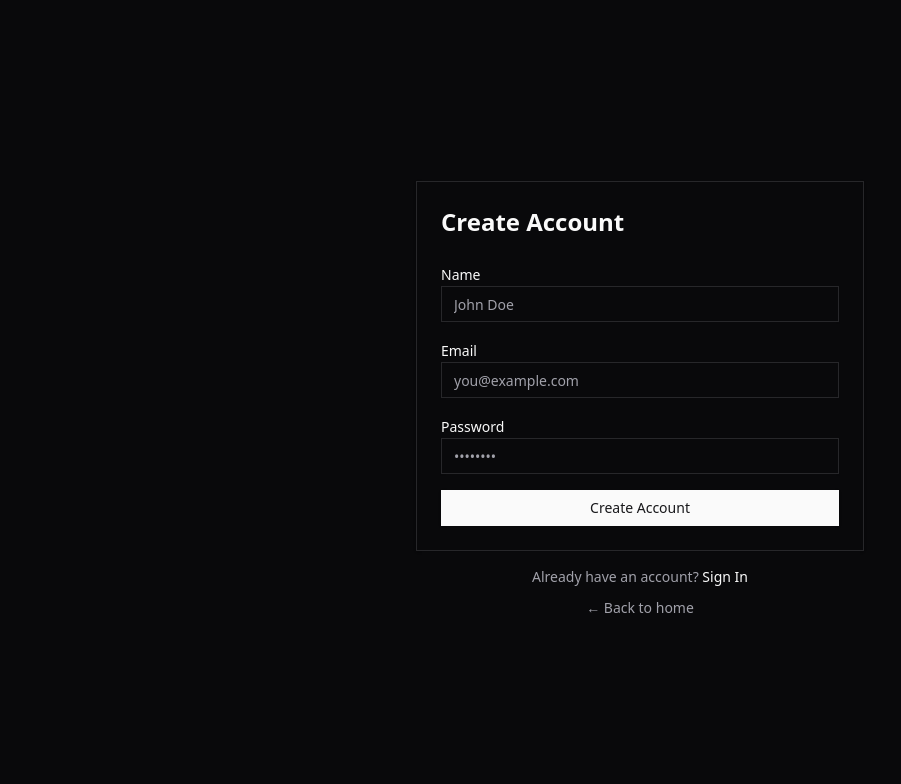
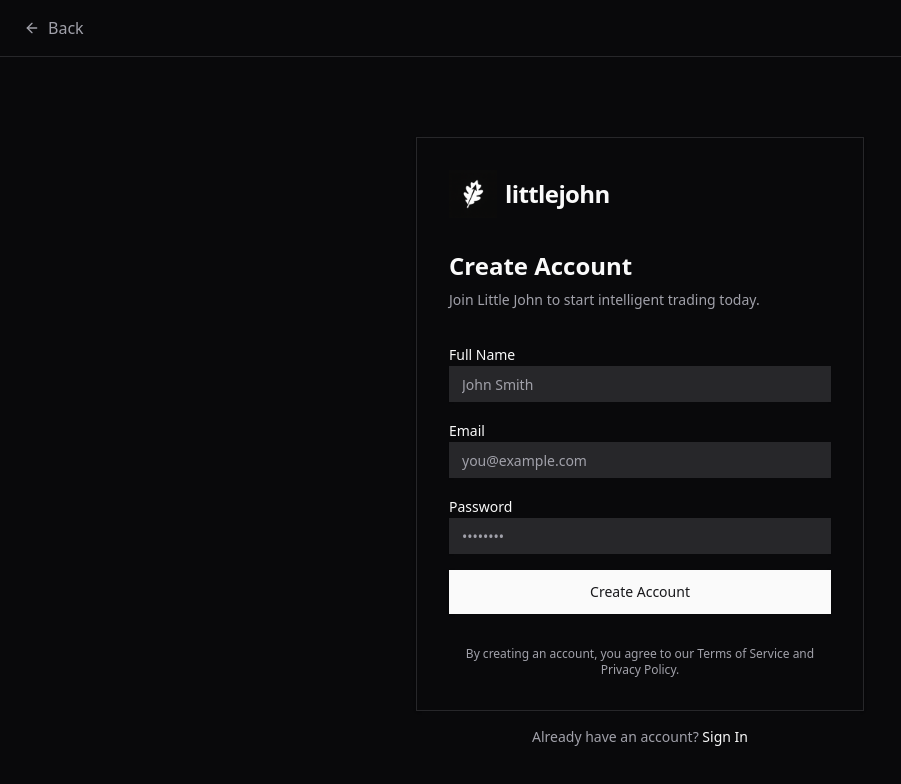
Before and after one commit to saribmah/littlejohn, a React (Vite) app in the folder packages/frontend/: page /signup in a window 1280 px wide. Shown: the top 784 px of the page, without its empty margins (0-901 px from the left). Built offline with nearby package versions, Linux system fonts and the light colour scheme.

Commit message:
Add proper design

```diff
--- a/packages/frontend/src/components/layouts/AuthLayout.tsx
+++ b/packages/frontend/src/components/layouts/AuthLayout.tsx
@@ -1,4 +1,4 @@
-import { Navigate, Outlet, Link } from 'react-router';
+import { Navigate, Outlet } from 'react-router';
 import { useAuthStore } from '../../features/auth';
 
 export function AuthLayout() {
@@ -9,19 +9,5 @@ export function AuthLayout() {
     return <Navigate to="/dashboard" replace />;
   }
 
-  return (
-    <div className="min-h-screen bg-background flex items-center justify-center p-4">
-      <div className="w-full max-w-md">
-        <Outlet />
-        <p className="text-center mt-2">
-          <Link
-            to="/"
-            className="text-sm text-muted-foreground hover:text-foreground transition"
-          >
-            ← Back to home
-          </Link>
-        </p>
-      </div>
-    </div>
-  );
+  return <Outlet />;
 }
--- a/packages/frontend/src/features/auth/LoginForm.tsx
+++ b/packages/frontend/src/features/auth/LoginForm.tsx
@@ -1,7 +1,6 @@
 import { useState } from 'react';
 import { Button } from '../../components/ui/button';
 import { Input } from '../../components/ui/input';
-import { Label } from '../../components/ui/label';
 import { Card } from '../../components/ui/card';
 import { useAuthStore } from './store';
 
@@ -17,37 +16,66 @@ export function LoginForm() {
   };
 
   return (
-    <Card className="w-full max-w-md p-6 bg-card border-border">
-      <h2 className="text-2xl font-bold mb-6 text-foreground">Sign In</h2>
+    <Card className="w-full max-w-md bg-card border-border p-8 space-y-8">
+      {/* Logo */}
+      <div className="flex items-center gap-2">
+        <img
+          src="/icon.png"
+          alt="Little John"
+          className="w-12 h-12 rounded-lg"
+        />
+        <h1 className="text-2xl font-bold tracking-tight">
+          <span className="text-primary">little</span>
+          <span className="text-foreground">john</span>
+        </h1>
+      </div>
+
+      {/* Title */}
+      <div className="space-y-2">
+        <h2 className="text-2xl font-bold text-foreground">Welcome Back</h2>
+        <p className="text-sm text-muted-foreground">
+          Sign in to your account to continue.
+        </p>
+      </div>
+
+      {/* Error Message */}
       {error && (
-        <div className="mb-4 p-3 bg-destructive/10 border border-destructive/50 rounded-md text-destructive text-sm">
+        <div className="p-3 bg-destructive/10 border border-destructive/50 rounded-md text-destructive text-sm">
           {error}
         </div>
       )}
+
+      {/* Form */}
       <form onSubmit={handleSubmit} className="space-y-4">
-        <div>
-          <Label htmlFor="email">Email</Label>
+        <div className="space-y-2">
+          <label className="text-sm font-medium text-foreground">Email</label>
           <Input
-            id="email"
             type="email"
+            placeholder="you@example.com"
             value={email}
             onChange={(e) => setEmail(e.target.value)}
-            placeholder="you@example.com"
             required
+            className="bg-input border-border text-foreground placeholder:text-muted-foreground"
           />
         </div>
-        <div>
-          <Label htmlFor="password">Password</Label>
+
+        <div className="space-y-2">
+          <label className="text-sm font-medium text-foreground">Password</label>
           <Input
-            id="password"
             type="password"
+            placeholder="••••••••"
             value={password}
             onChange={(e) => setPassword(e.target.value)}
-            placeholder="••••••••"
             required
+            className="bg-input border-border text-foreground placeholder:text-muted-foreground"
           />
         </div>
-        <Button type="submit" className="w-full" disabled={isLoading}>
+
+        <Button
+          type="submit"
+          className="w-full bg-primary text-primary-foreground hover:bg-primary/90 h-11"
+          disabled={isLoading}
+        >
           {isLoading ? 'Signing in...' : 'Sign In'}
         </Button>
       </form>
--- a/packages/frontend/src/features/auth/SignUpForm.tsx
+++ b/packages/frontend/src/features/auth/SignUpForm.tsx
@@ -1,7 +1,6 @@
 import { useState } from 'react';
 import { Button } from '../../components/ui/button';
 import { Input } from '../../components/ui/input';
-import { Label } from '../../components/ui/label';
 import { Card } from '../../components/ui/card';
 import { useAuthStore } from './store';
 
@@ -18,50 +17,86 @@ export function SignUpForm() {
   };
 
   return (
-    <Card className="w-full max-w-md p-6 bg-card border-border">
-      <h2 className="text-2xl font-bold mb-6 text-foreground">Create Account</h2>
+    <Card className="w-full max-w-md bg-card border-border p-8 space-y-8">
+      {/* Logo */}
+      <div className="flex items-center gap-2">
+        <img
+          src="/icon.png"
+          alt="Little John"
+          className="w-12 h-12 rounded-lg"
+        />
+        <h1 className="text-2xl font-bold tracking-tight">
+          <span className="text-primary">little</span>
+          <span className="text-foreground">john</span>
+        </h1>
+      </div>
+
+      {/* Title */}
+      <div className="space-y-2">
+        <h2 className="text-2xl font-bold text-foreground">Create Account</h2>
+        <p className="text-sm text-muted-foreground">
+          Join Little John to start intelligent trading today.
+        </p>
+      </div>
+
+      {/* Error Message */}
       {error && (
-        <div className="mb-4 p-3 bg-destructive/10 border border-destructive/50 rounded-md text-destructive text-sm">
+        <div className="p-3 bg-destructive/10 border border-destructive/50 rounded-md text-destructive text-sm">
           {error}
         </div>
       )}
+
+      {/* Form */}
       <form onSubmit={handleSubmit} className="space-y-4">
-        <div>
-          <Label htmlFor="name">Name</Label>
+        <div className="space-y-2">
+          <label className="text-sm font-medium text-foreground">Full Name</label>
           <Input
-            id="name"
             type="text"
+            placeholder="John Smith"
             value={name}
             onChange={(e) => setName(e.target.value)}
-            placeholder="John Doe"
+            required
+            className="bg-input border-border text-foreground placeholder:text-muted-foreground"
           />
         </div>
-        <div>
-          <Label htmlFor="email">Email</Label>
+
+        <div className="space-y-2">
+          <label className="text-sm font-medium text-foreground">Email</label>
           <Input
-            id="email"
             type="email"
+            placeholder="you@example.com"
             value={email}
             onChange={(e) => setEmail(e.target.value)}
-            placeholder="you@example.com"
             required
+            className="bg-input border-border text-foreground placeholder:text-muted-foreground"
           />
         </div>
-        <div>
-          <Label htmlFor="password">Password</Label>
+
+        <div className="space-y-2">
+          <label className="text-sm font-medium text-foreground">Password</label>
           <Input
-            id="password"
             type="password"
+            placeholder="••••••••"
             value={password}
             onChange={(e) => setPassword(e.target.value)}
-            placeholder="••••••••"
             required
+            className="bg-input border-border text-foreground placeholder:text-muted-foreground"
           />
         </div>
-        <Button type="submit" className="w-full" disabled={isLoading}>
+
+        <Button
+          type="submit"
+          className="w-full bg-primary text-primary-foreground hover:bg-primary/90 h-11"
+          disabled={isLoading}
+        >
           {isLoading ? 'Creating account...' : 'Create Account'}
         </Button>
       </form>
+
+      {/* Terms */}
+      <p className="text-xs text-muted-foreground text-center">
+        By creating an account, you agree to our Terms of Service and Privacy Policy.
+      </p>
     </Card>
   );
 }
--- a/packages/frontend/src/pages/Login.tsx
+++ b/packages/frontend/src/pages/Login.tsx
@@ -1,16 +1,37 @@
-import { Link } from 'react-router';
+import { Link, useNavigate } from 'react-router';
 import { LoginForm } from '../features/auth';
+import { ArrowLeft } from 'lucide-react';
 
 export function Login() {
+  const navigate = useNavigate();
+
   return (
-    <>
+    <div className="min-h-screen bg-background text-foreground flex flex-col">
+      {/* Header with back button */}
+      <header className="border-b border-border px-6 py-4">
+        <div className="max-w-7xl mx-auto">
+          <button
+            onClick={() => navigate('/')}
+            className="flex items-center gap-2 text-muted-foreground hover:text-foreground transition"
+          >
+            <ArrowLeft className="w-4 h-4" />
+            Back
+          </button>
+        </div>
+      </header>
+
+      {/* Form Section */}
+      <main className="flex-1 flex items-center justify-center px-6 py-20">
+        <div className="w-full max-w-md space-y-4">
           <LoginForm />
-      <p className="text-center mt-4 text-sm text-muted-foreground">
+          <p className="text-center text-sm text-muted-foreground">
             Don't have an account?{' '}
             <Link to="/signup" className="text-primary hover:underline">
               Sign Up
             </Link>
           </p>
-    </>
+        </div>
+      </main>
+    </div>
   );
 }
--- a/packages/frontend/src/pages/Signup.tsx
+++ b/packages/frontend/src/pages/Signup.tsx
@@ -1,16 +1,37 @@
-import { Link } from 'react-router';
+import { Link, useNavigate } from 'react-router';
 import { SignUpForm } from '../features/auth';
+import { ArrowLeft } from 'lucide-react';
 
 export function Signup() {
+  const navigate = useNavigate();
+
   return (
-    <>
+    <div className="min-h-screen bg-background text-foreground flex flex-col">
+      {/* Header with back button */}
+      <header className="border-b border-border px-6 py-4">
+        <div className="max-w-7xl mx-auto">
+          <button
+            onClick={() => navigate('/')}
+            className="flex items-center gap-2 text-muted-foreground hover:text-foreground transition"
+          >
+            <ArrowLeft className="w-4 h-4" />
+            Back
+          </button>
+        </div>
+      </header>
+
+      {/* Form Section */}
+      <main className="flex-1 flex items-center justify-center px-6 py-20">
+        <div className="w-full max-w-md space-y-4">
           <SignUpForm />
-      <p className="text-center mt-4 text-sm text-muted-foreground">
+          <p className="text-center text-sm text-muted-foreground">
             Already have an account?{' '}
             <Link to="/login" className="text-primary hover:underline">
               Sign In
             </Link>
           </p>
-    </>
+        </div>
+      </main>
+    </div>
   );
 }
```
Lines whose indentation alone changed are shown as unchanged.
